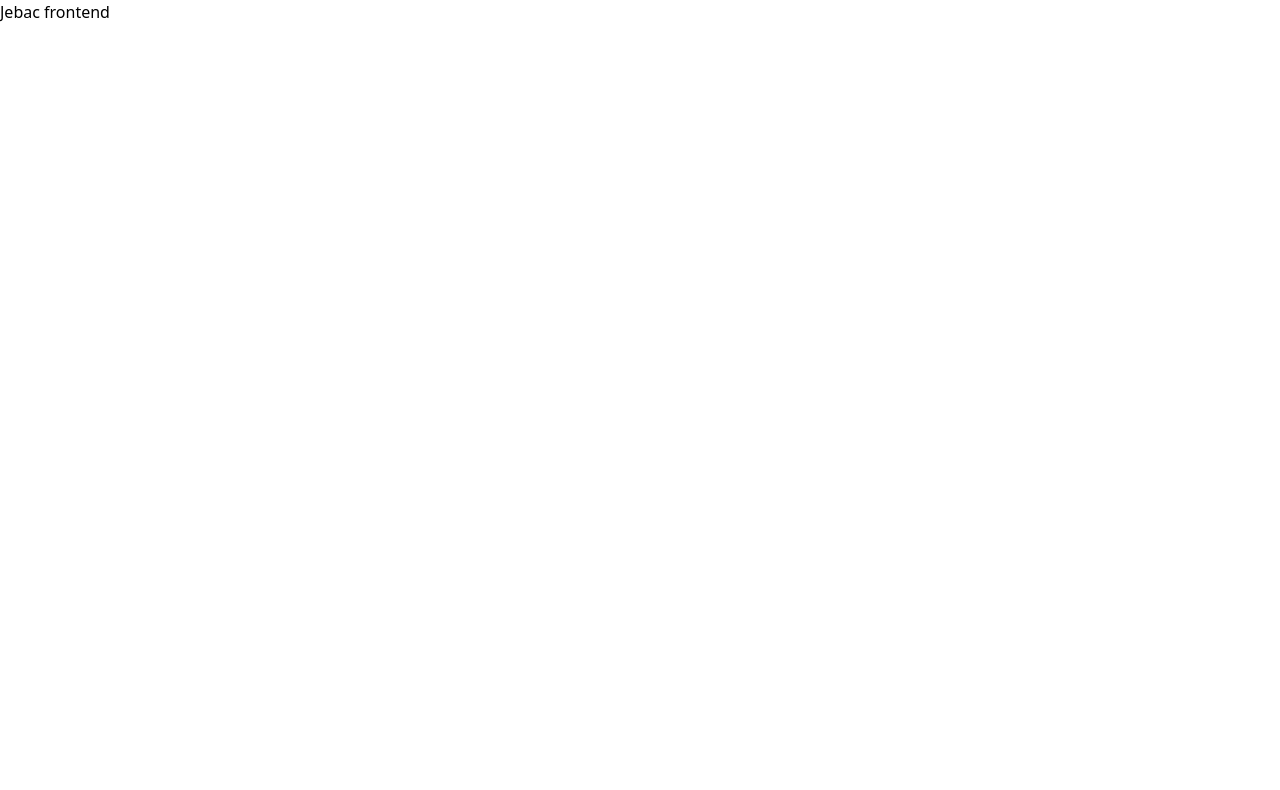
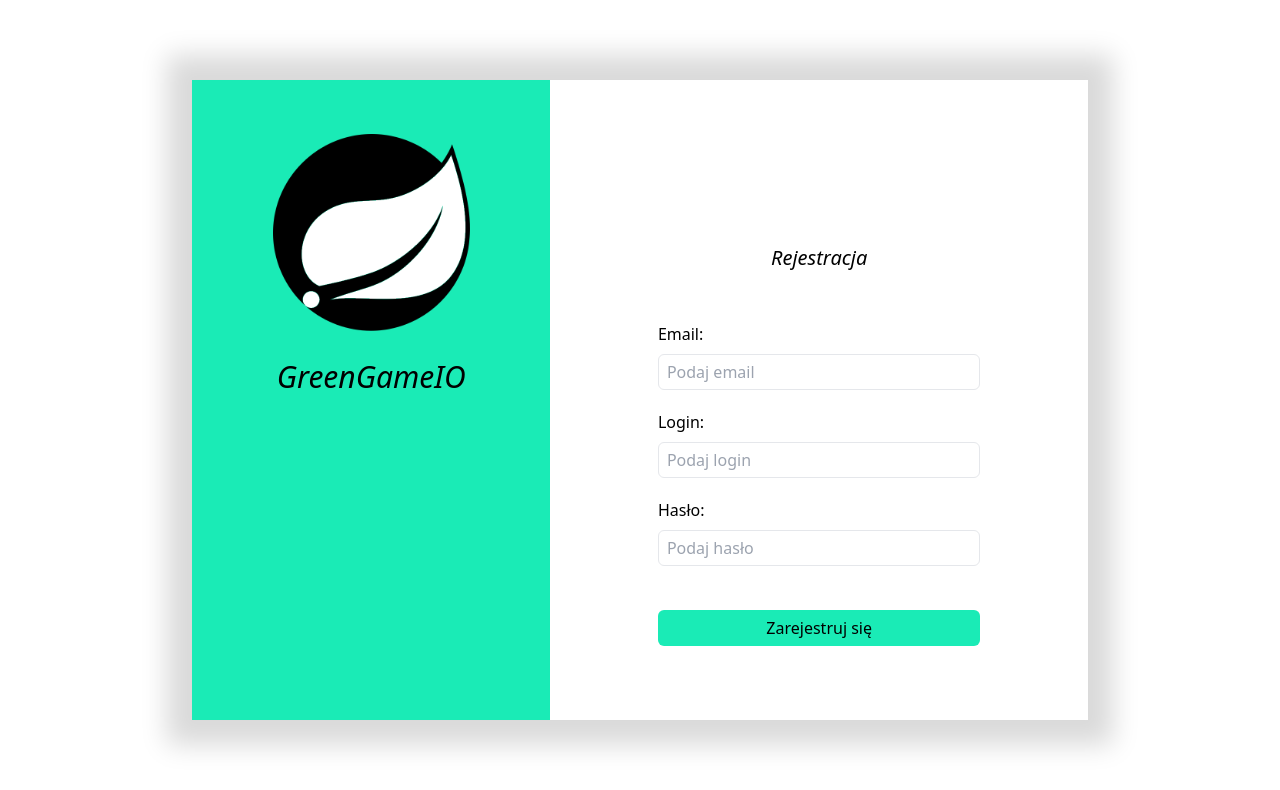
Before and after one commit to adam-przybylski/GreenGameIO, a React (Vite) app in the folder web/: page /register in a window 1280 px wide. Shown: the top 790 px of the page. Built offline with nearby package versions, Linux system fonts and the light colour scheme.

Commit message:
Registration page and login page as a Layout

```diff
--- /dev/null
+++ b/web/src/pages/AuthenticationLayout.tsx
@@ -0,0 +1,22 @@
+import { FC } from "react";
+import { Outlet } from "react-router-dom";
+import spring_logo from "../assets/spring-logo.png"
+
+const AuthenticationLayout: FC = () => {
+    return (
+        <main className="h-screen flex justify-center items-center">
+            <div className="flex w-[70vw] h-[80vh] shadow-large-shadow">
+                <div className="bg-nice-green h-[100%] w-[40%]">
+                    <img src={spring_logo} alt="GreenGameIO" className="w-[55%] ml-auto mr-auto pt-[15%]" />
+                    <p className="font-sans text-3xl italic font-medium mt-7 text-center">GreenGameIO</p>
+                </div>
+
+                <div className="bg-white h-[100%] w-[60%] pt-40">
+                    <Outlet />
+                </div>
+            </div>
+        </main>
+    );
+}
+
+export default AuthenticationLayout;
--- a/web/src/pages/login/index.tsx
+++ b/web/src/pages/login/index.tsx
@@ -2,7 +2,6 @@ import { FC } from "react";
 import { FormProvider, useForm } from "react-hook-form";
 import Input from "../../components/fields/Input";
 import Button from "../../components/Button";
-import spring_logo from "../../assets/spring-logo.png"
 
 interface LoginSchema {
   login: string;
@@ -24,29 +23,20 @@ const LoginPage: FC = () => {
   });
 
   return (
-    <main className="h-screen flex justify-center items-center">
-      <div className="flex w-[70vw] h-[80vh] shadow-large-shadow">
-        <div className="bg-nice-green h-[100%] w-[40%]">
-          <img src={spring_logo} alt="GreenGameIO" className="w-[55%] ml-auto mr-auto pt-[15%]" />
-          <p className="font-sans text-3xl italic font-medium mt-7 text-center">GreenGameIO</p>
-        </div>
-
-        <div className="bg-white h-[100%] w-[60%] pt-40">
+    <>
       <p className="font-sans text-xl italic font-medium mt-7 text-center">Logowanie</p>
       <div className="flex justify-center">
         <FormProvider {...methods}>
           <form onSubmit={onSubmit} className="pt-[50px] w-[60%]">
-                <Input label="Login: " placeholder="Podaj hasło" name="login" />
-                <Input label="Hasło: " placeholder="Podaj login" name="password" type="password" />
+            <Input label="Login: " placeholder="Podaj login" name="login" />
+            <Input label="Hasło: " placeholder="Podaj hasło" name="password" type="password" />
             <div className="flex justify-center">
               <Button type="submit" label="Zaloguj się" className="bg-nice-green w-full mt-6 h-9 rounded-md font-medium" />
             </div>
           </form>
         </FormProvider>
       </div>
-        </div>
-      </div>
-    </main>
+    </>
   );
 };
 
--- a/web/src/pages/register/index.tsx
+++ b/web/src/pages/register/index.tsx
@@ -1,10 +1,50 @@
 import { FC } from "react";
+import { FormProvider, useForm } from "react-hook-form";
+import Input from "../../components/fields/Input";
+import Button from "../../components/Button";
+
+type Email = string;
+
+interface RegisterSchema {
+  email: Email;
+  login: string;
+  password: string;
+}
 
 
 const RegisterPage: FC = () => {
-    return (
-        <div>Jebac frontend</div>
-    );
+
+  const methods = useForm<RegisterSchema>({
+    values: {
+      email: "",
+      login: "",
+      password: "",
+    },
+  });
+
+  const { handleSubmit } = methods;
+
+  const onSubmit = handleSubmit((values) => {
+    console.log(values);
+  });
+
+  return (
+    <>
+      <p className="font-sans text-xl italic font-medium mt-1 text-center">Rejestracja</p>
+      <div className="flex justify-center">
+        <FormProvider {...methods}>
+          <form onSubmit={onSubmit} className="pt-[50px] w-[60%]">
+            <Input label="Email: " placeholder="Podaj email" name="email" />
+            <Input label="Login: " placeholder="Podaj login" name="login" />
+            <Input label="Hasło: " placeholder="Podaj hasło" name="password" type="password" />
+            <div className="flex justify-center">
+              <Button type="submit" label="Zarejestruj się" className="bg-nice-green w-full mt-6 h-9 rounded-md font-medium" />
+            </div>
+          </form>
+        </FormProvider>
+      </div>
+    </>
+  );
 }
 
 export default RegisterPage;
```
Also changed, not shown: web/src/main.tsx (+9 -2 lines). Lines whose indentation alone changed are shown as unchanged.
